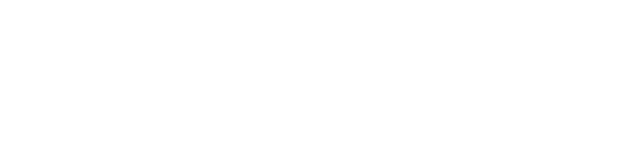
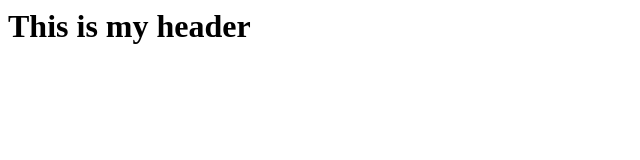
Before and after one commit to grandon-lin/SshRemoteRepo, a plain HTML site: page index.html in a window 1280 px wide. Shown: the whole page, without its empty margins (0-640 px from the left). Drawn offline with Linux system fonts and the light colour scheme.

Commit message:
Updated index file

```diff
--- a/index.html
+++ b/index.html
@@ -1 +1,8 @@
-<html> <body>    </body>  </html>
+<html>
+
+<body>
+  <H1> This is my header </H1>
+
+</body>
+
+</html>
```
